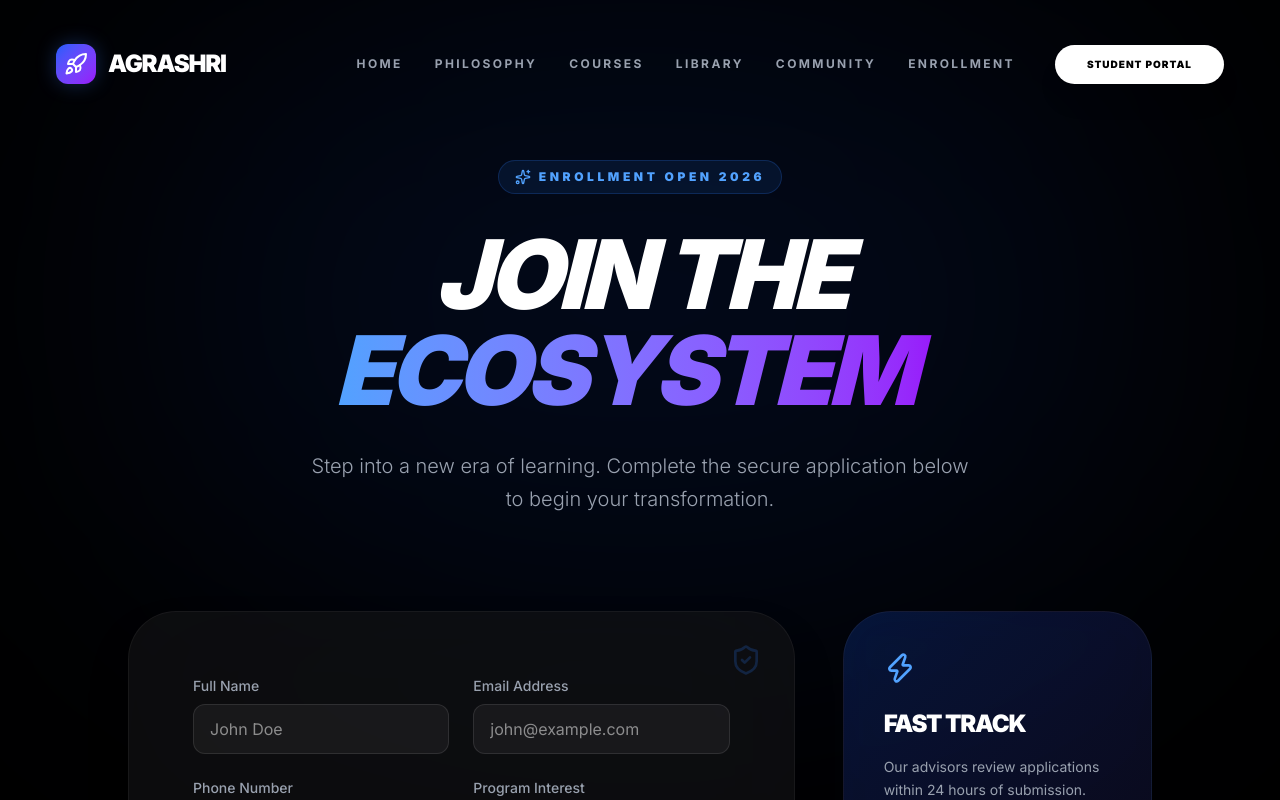
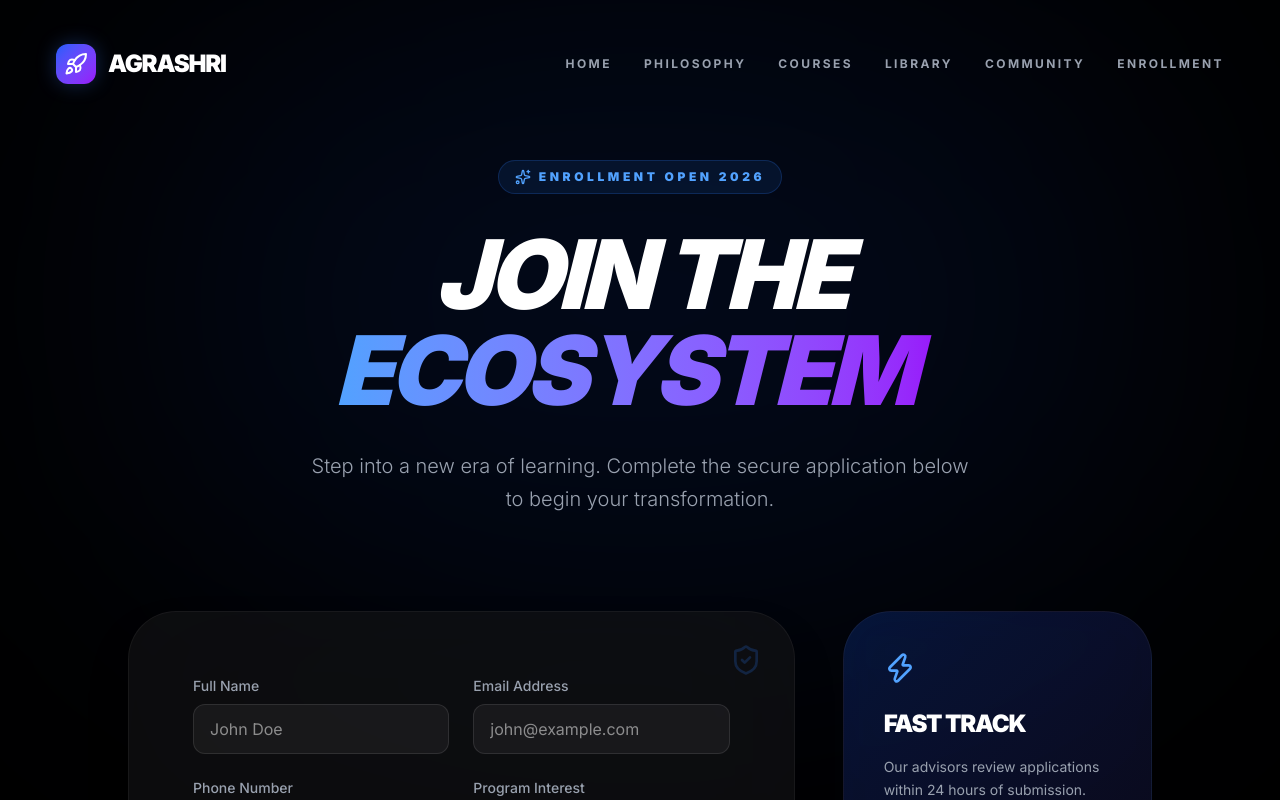
Before and after one commit to pmkpiumi-cpu/AgraShri, a Next.js app: page /enroll in a window 1280 px wide. Shown: the top 800 px of the page. Built offline with nearby package versions, Linux system fonts and the light colour scheme.

Commit message:
Remove Student Portal link from Navbar

```diff
--- a/src/components/Navbar.tsx
+++ b/src/components/Navbar.tsx
@@ -54,12 +54,7 @@ export default function Navbar() {
               ))}
             </div>
 
-            <Link
-              href="/login"
-              className="px-8 py-3 bg-white text-black rounded-full text-[10px] font-black uppercase tracking-widest hover:bg-blue-500 hover:text-white transition-all shadow-xl active:scale-95"
-            >
-              Student Portal
-            </Link>
+
           </div>
 
           <div className="md:hidden">
```
